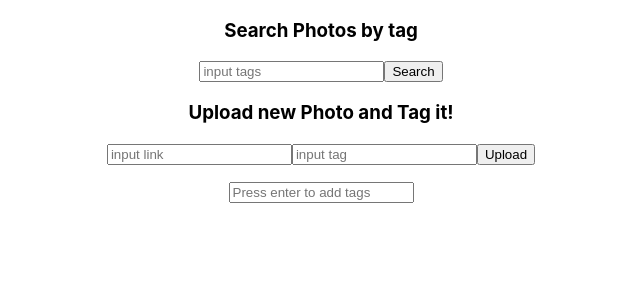
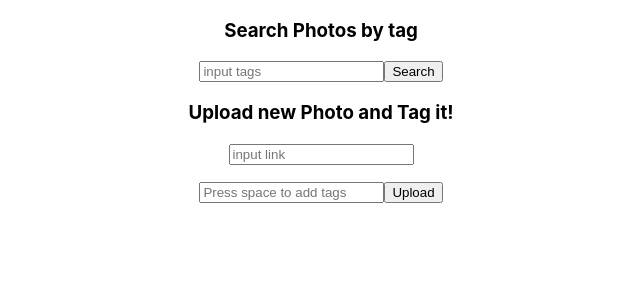
Before and after one commit to lumat18/image-service-frontend, a React (Create React App) app: page / in a window 1280 px wide. Shown: the top 300 px of the page, without its empty margins (319-959 px from the left). Built offline with nearby package versions, Linux system fonts and the light colour scheme.

Commit message:
multiple tag upload done + form resets after submit

```diff
--- a/src/App.js
+++ b/src/App.js
@@ -11,7 +11,7 @@ class App extends Component {
   state = {
     searchFromValue: "",
     uploadFormLinkValue: "",
-    uploadFormTagValue: "",
+    uploadFormTagValue: [],
     images: []
   };
 
@@ -27,11 +27,7 @@ class App extends Component {
     });
   };
 
-  handleUploadTagInputChange = event => {
-    this.setState({
-      uploadFormTagValue: event.target.value
-    });
-  };
+
 
   handleSearchSubmit = event => {
     event.preventDefault();
@@ -55,23 +51,19 @@ class App extends Component {
       .catch(error => {
         console.log(error);
       });
+      this.state.searchFromValue='';
   };
 
   handleUploadSubmit = event => {
     event.preventDefault();
     const API = `http://localhost:8080/api/photos`;
 
-    console.log(this.state.uploadFormLinkValue);
-    console.log(this.state.uploadFormTagValue);
 
     const jsonToPost = {
       "href": this.state.uploadFormLinkValue,
-      "tags":[
-        {
-          "tag_name": this.state.uploadFormTagValue
-        }
-        ]
+      "tags": this.state.uploadFormTagValue
   }
+
     console.log(JSON.stringify(jsonToPost));
     const Param={
       headers:{
@@ -84,6 +76,11 @@ class App extends Component {
     .then(data=>{return data.json()})
     .then(res=>{console.log(res)})
     .catch(err=>console.log(err));
+
+    this.setState({
+      uploadFormLinkValue: '',
+      uploadFormTagValue: null
+    });
   }
 
   render() {
@@ -98,12 +95,9 @@ class App extends Component {
           linkValue={this.state.uploadFormLinkValue}
           linkChange={this.handleUploadLinkInputChange}
           tagValue={this.state.uploadFormTagValue}
-          tagChange={this.handleUploadTagInputChange}
           submit={this.handleUploadSubmit}
         />
-        <Tags/>
         <SearchResult images={this.state.images} />
-
       </div>
     );
   }
--- a/src/components/TagsInput.js
+++ b/src/components/TagsInput.js
@@ -2,11 +2,12 @@ import React from 'react';
 
 const TagsInput = (props) => {
 
-    const [tags, setTags] = React.useState([]);
+    let [tags, setTags] = React.useState([]);
 
     const addTags = event => {
-        if(event.key === 'Enter' && event.target.value !== ''){
+        if(event.key === ' ' && event.target.value !== ''){
             setTags([...tags, event.target.value]);
+            props.tagValue.push({'tag_name':event.target.value});
             //props.selectedTags([...tags, event.target.value]);
             event.target.value = '';
         }
@@ -16,24 +17,42 @@ const TagsInput = (props) => {
         setTags([...tags.filter(tag => tags.indexOf(tag) !== index)]);
     };
 
+    const removeAllTags = () => {
+        tags.length=0;
+    };
+
     return (
-        <div className='tags-input'>
+        <div>
+        <h3>Upload new Photo and Tag it!</h3>
+      <form id='search' className="search-form" onSubmit={props.submit}>
+      <input
+        className="input-box"
+        type="text"
+        value={props.linkValue}
+        placeholder="input link"
+        onChange={props.linkChange}
+      />
+      <div className='tags-input'>
             <ul>
                 {tags.map((tag, index) => (
                     <li key={index} className='tagButton'>
                         <span className='chipText'>{tag}</span>
                         <span className='clearButton' onClick={()=> removeTags(index)}> X</span>
-                        {/* <button type="button" class="close"  aria-label="Close" onClick={()=> removeTags(index)}>
-                            <span aria-hidden="true" className="closeButton"> &times;</span>
-                        </button>  */}
                     </li>
                 ))}
             </ul>
             <input
                 type='text'
-                onKeyUp={event => addTags(event)}
-                placeholder='Press enter to add tags'/>
+                onKeyUp={event => {addTags(event);
+                }
+            }
+                placeholder='Press space to add tags'/>
+                <button className="submit-button" onClick={()=>{removeAllTags()}}>Upload</button>
         </div>
+    </form>
+    </div>
+
+
     );
 };
 export default TagsInput;
--- a/src/components/UploadForm.js
+++ b/src/components/UploadForm.js
@@ -1,27 +1,13 @@
 import React from "react";
+import TagsInput from "./TagsInput";
 
 const UploadForm = props => {
   return (
-      <div>
-        <h3>Upload new Photo and Tag it!</h3>
-      <form id='search' className="search-form" onSubmit={props.submit}>
-      <input
-        className="input-box"
-        type="text"
-        value={props.linkValue}
-        placeholder="input link"
-        onChange={props.linkChange}
-      />
-      <input
-        className="input-box"
-        type="text"
-        value={props.tagValue}
-        placeholder="input tag"
-        onChange={props.tagChange}
-      />
-      <button className="submit-button">Upload</button>
-    </form>
-    </div>
+    <TagsInput
+          tagValue={props.tagValue}
+          submit={props.submit}
+          linkValue={props.linkValue}
+          linkChange={props.linkChange}/>
   );
 };
 
```
